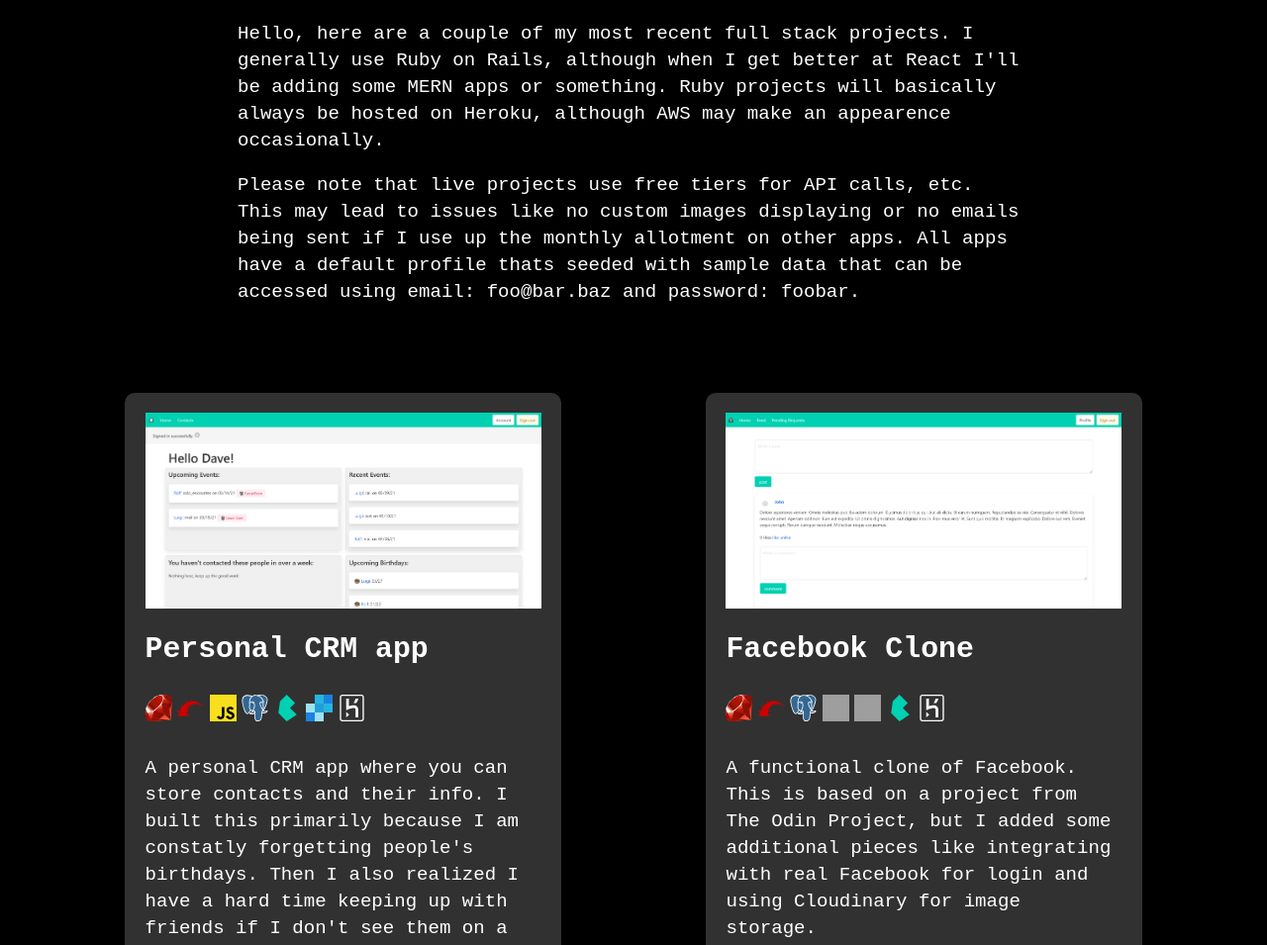
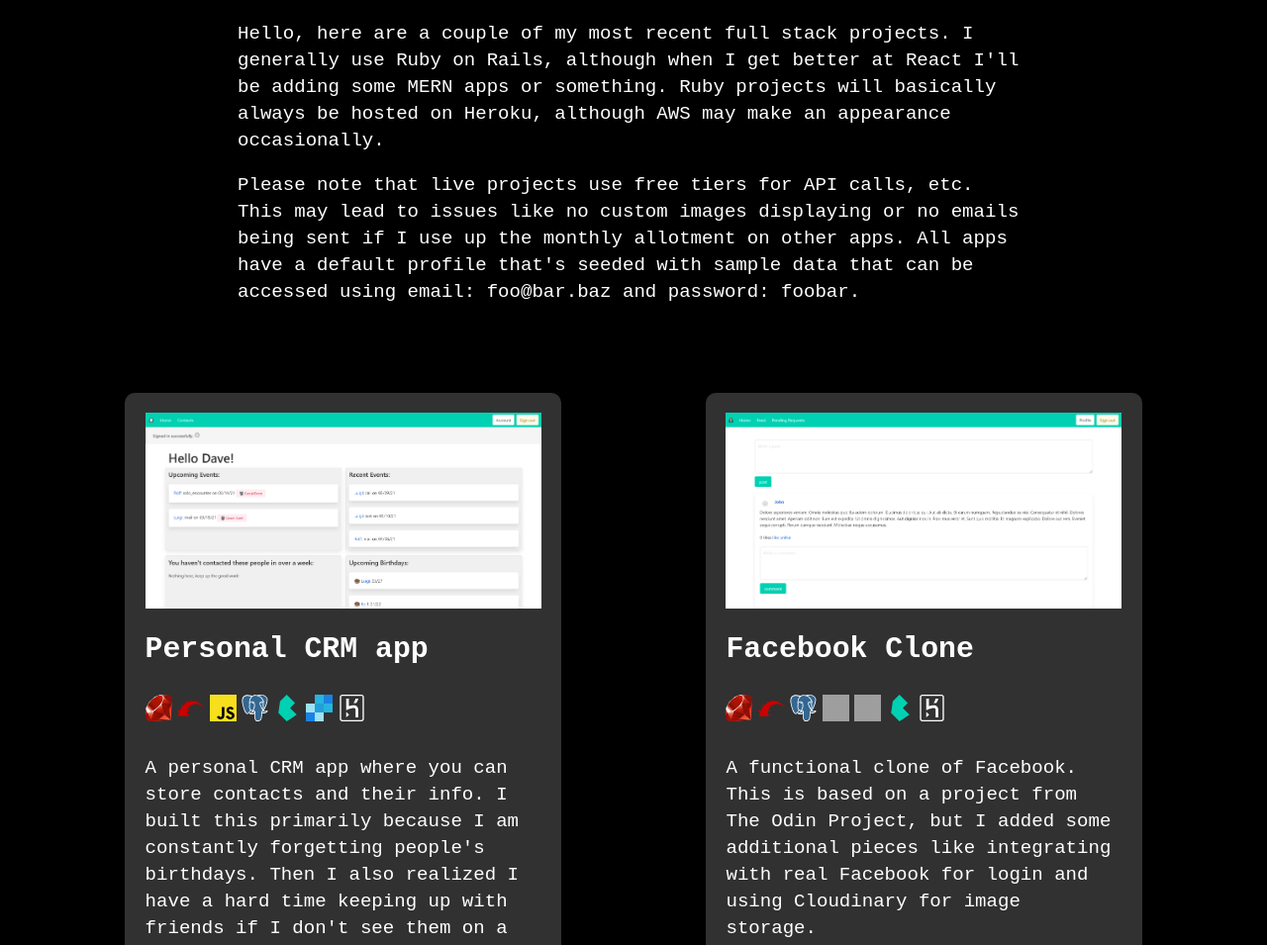
Before and after one commit to nebulis33/portfolio_site, a Jekyll site: the page built from projects/full_stack.html, in a window 1280 px wide. Shown: the part 493-1448 px from the top of the page at 99% size. Built offline with Jekyll 4.4.1, drawn with Linux system fonts in a browser that asks for light colours; some of the changed text lies outside the part shown; grey boxes are pictures that could not be loaded.

Commit message:
fixed minor typos

```diff
--- a/_includes/navbar.html
+++ b/_includes/navbar.html
@@ -2,9 +2,7 @@
     <div class="topnav" id="myTopnav">
         <a href="{{ site.url }}">🏡 Home</a>
         <div class="dropdown">
-        <button class="dropbtn">👨‍💻 Projects
-            <i>&darr;</i>
-        </button>
+        <button class="dropbtn">👨‍💻 Projects &darr;</button>
         <div class="dropdown-content">
             <a href="{{ site.full_stack_url }}">🖥️ Full Stack</a>
             <a href="{{ site.data_url }}">📊 Data Analysis + Viz</a>
--- a/projects/data_viz.html
+++ b/projects/data_viz.html
@@ -6,7 +6,7 @@
 ---
 <section>
     <p>Data projects are kind of hard to put onto a portfolio, because
-        you can't really take something from work and post it publically.
+        you can't really take something from work and post it publicly.
         I use Tableau public to host any Tableau vizzes that I created.
     </p>
 </section>
@@ -18,7 +18,7 @@
         <div class="icons">
             <img title="Tableau" class="technology" src="../assets/images/tableau-software.svg" alt="Tableau logo">
         </div>
-        <p>I wrote a webscraper using BeautifulSoup to pull all posts on the Wall Street Bets
+        <p>I wrote a web scraper using BeautifulSoup to pull all posts on the Wall Street Bets
             Subreddit that were tagged with "YOLO" or had "YOLO" in the title.  The goal was to
             see if there was any sort of trend (like more "YOLOing" when the market is up).  Sadly,
             Reddit limits the number of posts displayed in any setting to only 1000, and they eliminated
--- a/projects/full_stack.html
+++ b/projects/full_stack.html
@@ -9,13 +9,13 @@
     <p>Hello, here are a couple of my most recent full stack projects.
         I generally use Ruby on Rails, although when I get better at React
         I'll be adding some MERN apps or something. Ruby projects will basically
-        always be hosted on Heroku, although AWS may make an appearence occasionally.
+        always be hosted on Heroku, although AWS may make an appearance  occasionally.
     </p>
     <p>
         Please note that live projects use free tiers for API calls, etc.
         This may lead to issues like no custom images displaying or no emails
         being sent if I use up the monthly allotment on other apps.
-        All apps have a default profile thats seeded with sample data that
+        All apps have a default profile that's seeded with sample data that
         can be accessed using email: foo@bar.baz and password: foobar.
     </p>
 </section>
@@ -35,7 +35,7 @@
             <img title="Heroku" class="technology" src="../assets/images/heroku-white.svg" alt="Heroku logo">
         </div>
         <p>A personal CRM app where you can store contacts and their info.
-            I built this primarily because I am constatly forgetting people's birthdays.
+            I built this primarily because I am constantly forgetting people's birthdays.
             Then I also realized I have a hard time keeping up with friends if I
             don't see them on a regular basis, so I decided that if I could track
             interactions and have reminders I'd be better at staying in touch.
--- a/projects/jamstack.html
+++ b/projects/jamstack.html
@@ -7,8 +7,8 @@
 
 <section>
     <p>I got started with JAMstack fairly recently, maybe about 2020. It's great
-        for simple sites and blogs. Admittedly I dont utilize the "A" (APIs) much,
-        but thats because beyond something like comments or IG feeds, you can do everything
+        for simple sites and blogs. Admittedly I don't utilize the "A" (APIs) much,
+        but that's because beyond something like comments or Instagram feeds, you can do everything
         yourself. Usually I use Jekyll since it's in Ruby, but I have been exploring
         Hugo and Gatsby, so keep an eye out for those.
     </p>
```
Also changed, not shown: index.html (+4 -4 lines).
